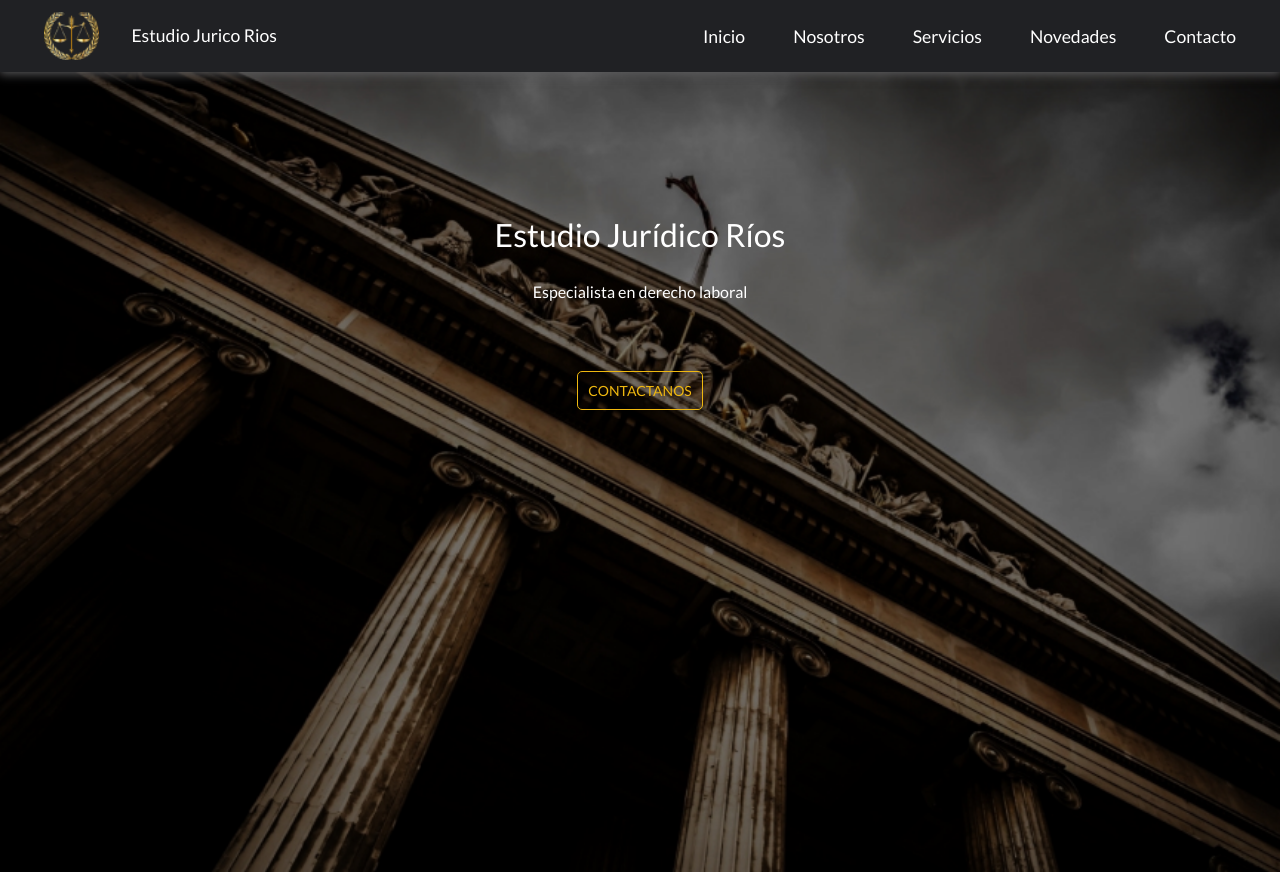
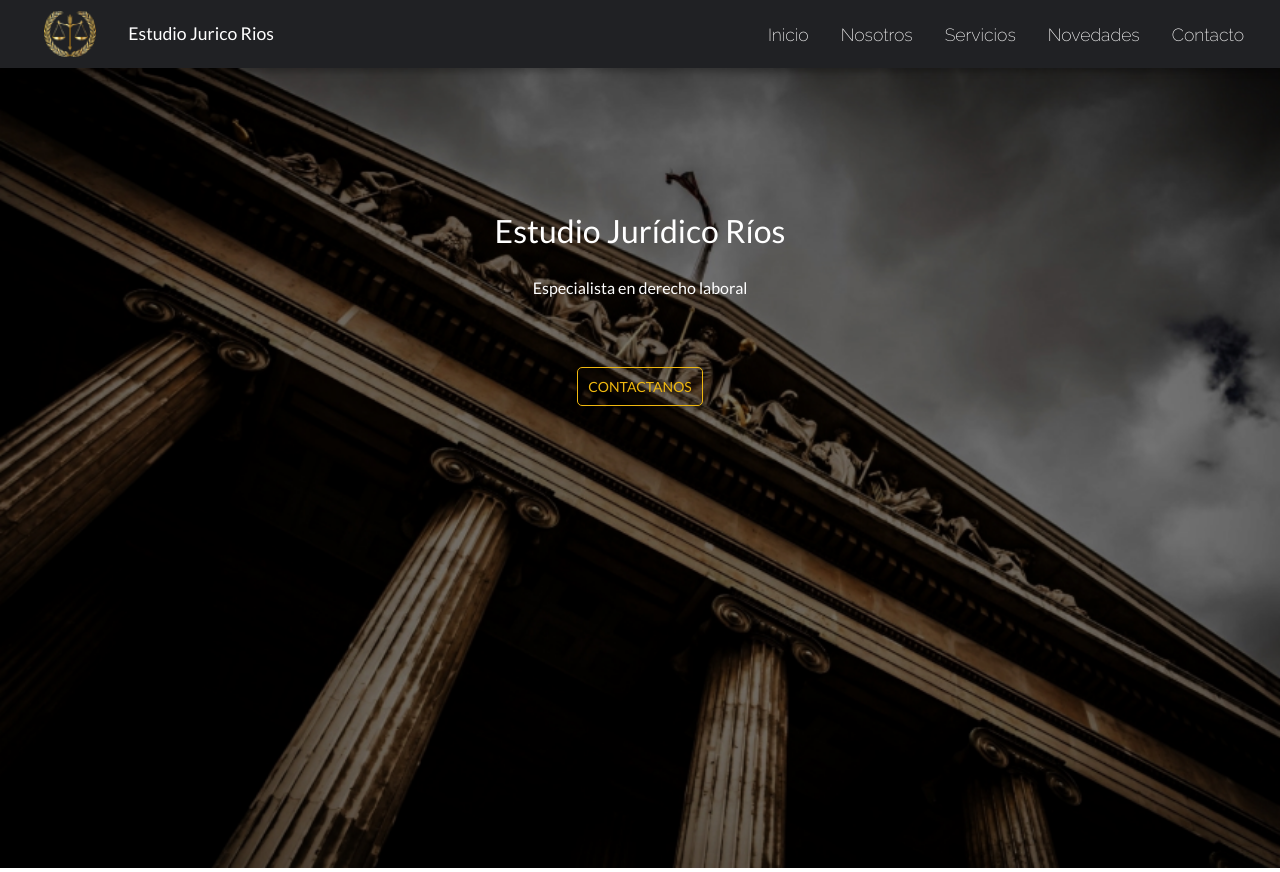
Before and after one commit to LucasBarrasa/web-EstudioJuridico, a plain HTML site: page index.html in a window 1280 px wide. Shown: the top 872 px of the page. Drawn offline with Linux system fonts and the light colour scheme.

Commit message:
Se acomodo la fuente del nav y algunos detalles

```diff
--- a/index.html
+++ b/index.html
@@ -10,6 +10,7 @@
     <!-- Google Fonts styles -->
     <link rel="preconnect" href="https://fonts.googleapis.com">
     <link rel="preconnect" href="https://fonts.gstatic.com" crossorigin>
+    <link href="https://fonts.googleapis.com/css2?family=Raleway:wght@200&display=swap" rel="stylesheet">
     <link href="https://fonts.googleapis.com/css2?family=Lato&family=Raleway:wght@400;600&display=swap" rel="stylesheet">
     <!-- Styles -->
     <link rel="stylesheet" href="static/css/style.css">
--- a/static/css/style.css
+++ b/static/css/style.css
@@ -17,7 +17,7 @@
     --font-lato: 'Lato', sans-serif;
 
     /* Altura para el header y panel de navegacion mobile*/
-    --header-height: 4.5rem;
+    --header-height: 4.25rem;
 
 }
 /*----------- Reset ------------*/
@@ -107,6 +107,7 @@ section {
 
     background-image: url(../assets/home-bg.png);
     background-size: cover;
+    background-attachment: fixed;
 
     display: flex;
     flex-direction: column;
@@ -165,14 +166,14 @@ footer {
 
     background-color: var(--dark-color);
 
-    box-shadow: 0 1px 10px 1px var(--dark-color-50);
+    box-shadow: 1px 3px 6px 1px rgba(0, 0, 0, 0.25);
 }
 
 .header__container{
     width: 100%;
     height: 100%;
 
-    padding: 0px 20px 0px 20px;
+    padding: 0px 20px;
 
     display: flex;
     justify-content: space-between;
@@ -247,13 +248,16 @@ footer {
 /* Enlaces */
 .menu a{
     text-decoration: none;
+    font-family: var(--font-raleway);
+    font-weight: 200;
 
-    padding: 0 0 0 4rem;
+    padding: 0 1rem;
 
     display: flex;
     align-items: center;
 }
 .menu a:hover{
+
     background-color: var(--gold-color);
     color: var(--dark-color);
 
@@ -315,7 +319,6 @@ footer {
         align-items: center;
 
         font-size: 1.25rem;
-        padding: 0 1.5rem 0 1.5rem;
         box-sizing: border-box;
 
 
@@ -323,21 +326,21 @@ footer {
         color: var(--white-color);
     }
     .menu a:hover{
+        border-bottom: 2px solid var(--gold-color);
         cursor: pointer;
         color: var(--gold-color);
         background-color: var(--dark-color);
-
-        border-bottom: 2px solid var(--gold-color);
-        transform: scale(1.05);
     }
     /* Texto */
     .menu a p{
-        padding: 0 0 0 0rem;
+        padding: 0;
         font-size: 1.10rem;
     }
     /* Iconos */
     .menu a img{
         /* width: 2rem; */
+        width: 45px;
+        height: 45px;
         display: none;
     }
 
```
